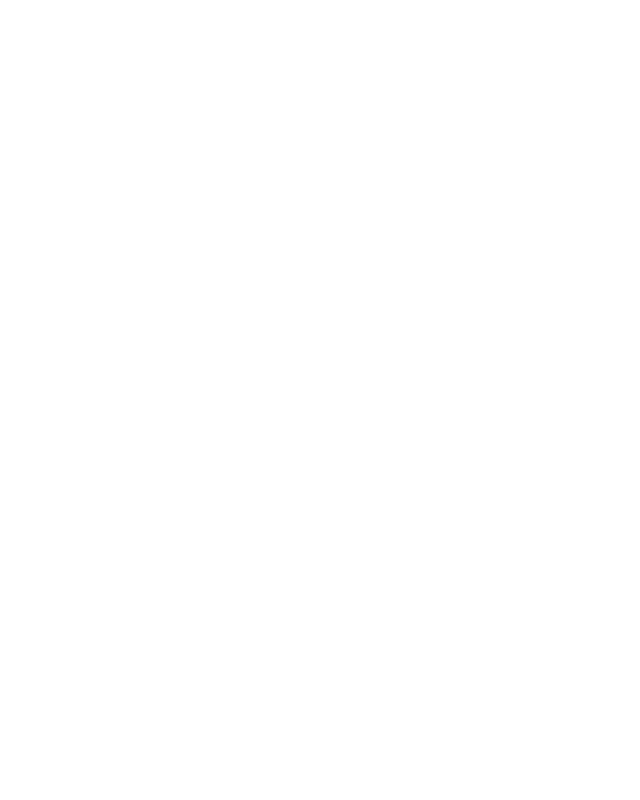
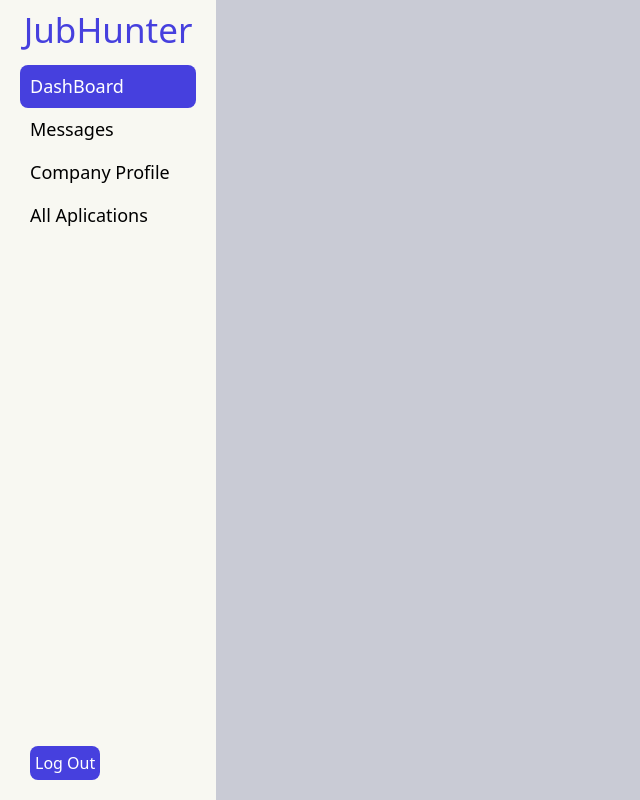
Before and after one commit to AlaAlmuhsen/JobHinting, a React (Create React App) app: page /dashboard in a window 1280 px wide. Before the commit this address had no page. Shown: the whole page, without its empty margins (0-640 px from the left). Built offline with nearby package versions, Linux system fonts and the light colour scheme.

Commit message:
create admin dashboard

```diff
--- a/src/App.css
+++ b/src/App.css
@@ -18,3 +18,57 @@
 
 /*  Start Browse */
 /*  End Browse */
+
+/* start Dashboard  */
+.dash-board {
+  width: 100%;
+  display: flex;
+}
+.dash-board .side-nav {
+  background-color: var(--fourth-color);
+  width: 20%;
+  height: 100vh;
+  padding: 0px 10px;
+  position: relative;
+}
+.dash-board .side-nav ul {
+  list-style: none;
+  margin-top: 5px;
+  padding: 0px 10px;
+}
+.dash-board .side-nav ul li{
+  color: black;
+  font-size: 18px;
+  padding: 8px 10px;
+  border-radius: 8px;
+}
+.dash-board .side-nav ul li.active{
+  color: var(--main-color);
+  background-color: var(--main-color);
+  color: white;
+  font-size: 18px;
+}
+.dash-board .side-nav .logo {
+  color: var(--main-color);
+  height: 60px;
+  display: flex;
+  align-items: center;
+  justify-content: center;
+  font-size: 35px;
+}
+.dash-board .side-nav .sign-out {
+  position: absolute;
+  bottom: 20px;
+  left: 30px;
+  background-color: var(--main-color);
+  border: none;
+  padding: 5px;
+  border-radius: 8px;
+  color: white;
+
+}
+.dash-board-body {
+  background-color: var(--third-color);
+  width: 100%;
+}
+/* end Dashboard  */
--- a/src/App.js
+++ b/src/App.js
@@ -5,6 +5,8 @@
 import Browsecompanies from './pages/Browsecompanies';
 import 'bootstrap/dist/css/bootstrap.css';
 import 'bootstrap/dist/js/bootstrap.bundle';
+import DashBoard from './pages/DashBoard';
+import Login from './pages/Login';
 
 function App() {
   return (
@@ -12,6 +14,8 @@
       <Route path='/' element={<Home />}/>
       <Route path='/findjob' element={<Findjob />}/>
       <Route path='/browsecompanies' element={<Browsecompanies />}/>
+      <Route path='/dashboard' element={<DashBoard />}/>
+      <Route path='/Login' element={<Login />}/>
     </Routes>
   );
 }
--- a/src/customhooks/useFetch.js
+++ b/src/customhooks/useFetch.js
@@ -12,7 +12,7 @@
         setTimeout(() => {
             fetch(url , {signal : abortCont.signal})
             .then(res => {
-                console.log(res)
+                // console.log(res)
                 if(!res.ok) {
                     throw Error("could not fetch the data for that resourse")
                 }
--- /dev/null
+++ b/src/pages/DashBoard.js
@@ -0,0 +1,30 @@
+import { useState } from "react";
+
+const DashBoard = () => {
+
+    const [activeItem , setActiveItem] = useState('item1');
+    function handleItemClicked(item) {
+        setActiveItem(item)
+    }
+    localStorage.setItem('data', "a;aa");
+
+    return (
+        <div className='dash-board'>
+            <div className='side-nav'>
+                <div className="logo">JubHunter</div>
+                <ul>
+                    <li className={activeItem === 'item1'? 'active':''} onClick={() => handleItemClicked('item1')}>DashBoard</li>
+                    <li className={activeItem === 'item2'? 'active':''} onClick={() => handleItemClicked('item2')}>Messages</li>
+                    <li className={activeItem === 'item3'? 'active':''} onClick={() => handleItemClicked('item3')}>Company Profile</li>
+                    <li className={activeItem === 'item4'? 'active':''} onClick={() => handleItemClicked('item4')}>All Aplications</li>
+                </ul>
+                <button className="sign-out">Log Out</button>
+            </div>
+            <div className="dash-board-body">
+
+            </div>
+        </div>
+    )
+}
+
+export default DashBoard
--- /dev/null
+++ b/src/pages/Login.js
@@ -0,0 +1,27 @@
+import React, { useState } from 'react'
+import useFetch from '../customhooks/useFetch'
+
+const Login = () => {
+
+    const {data : u , ispending} = useFetch('http://localhost:8000/users');
+    const {data : c , isPending} = useFetch('http://localhost:8000/company');
+    const [usertype , setUserType] = useState('');
+    return (
+        <form onSubmit={onSubmit}>
+            <input type="email" required/>
+            <input type="password" required/>
+            <input type="submit" />
+        </form>
+    )
+
+    function onSubmit(e){
+        e.preventDefault();
+        let users = {
+            ...u,
+            ...c
+        }
+        console.log(users)
+    }
+}
+
+export default Login
```
